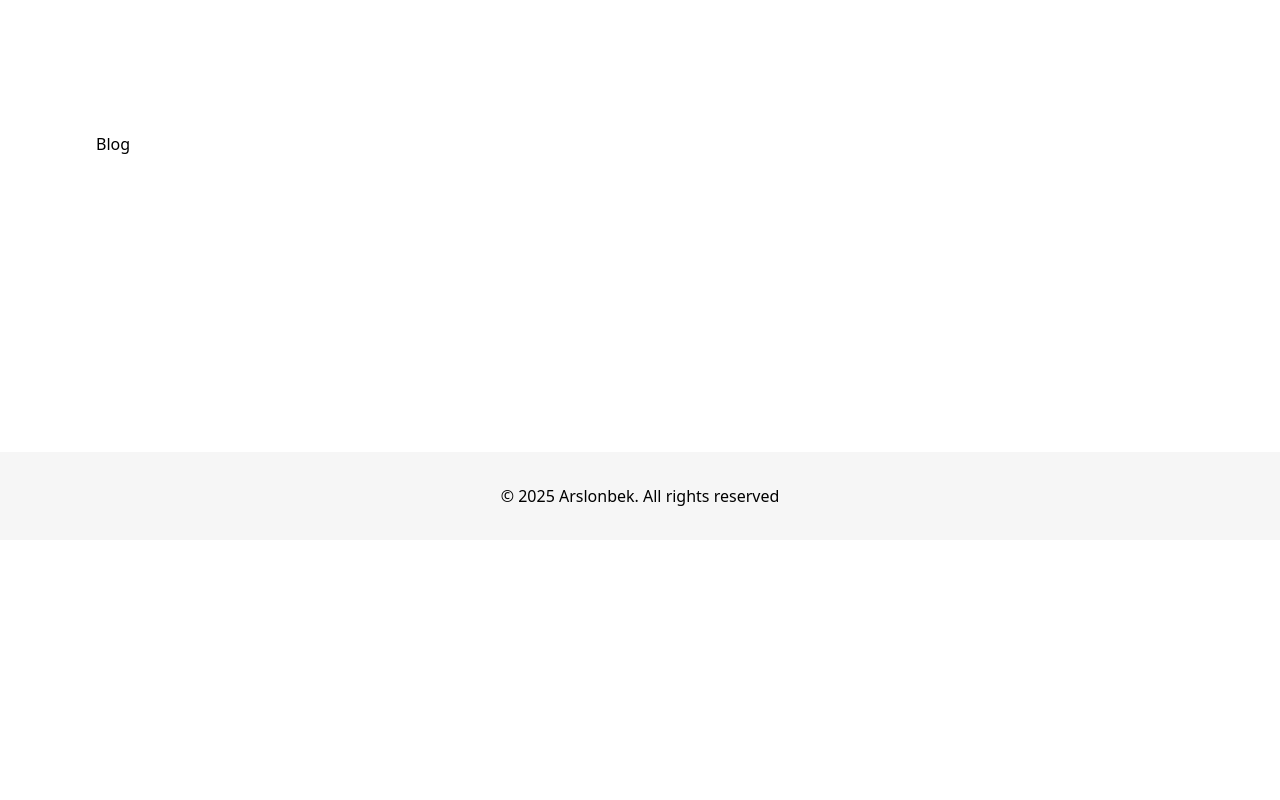
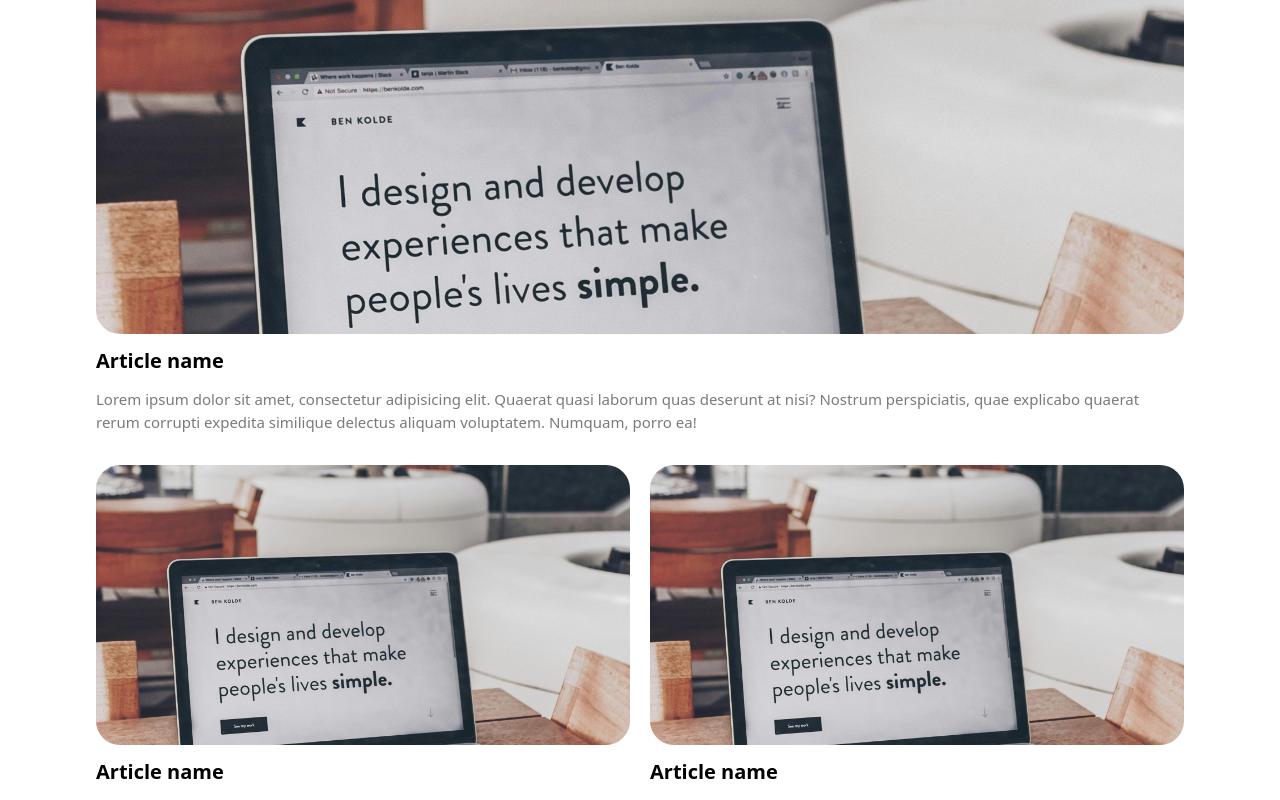
Before and after one commit to arslon1234/arslonbek, a Next.js app: page /blog in a window 1280 px wide. Shown: the part 260-1060 px from the top of the page. Before the commit the page ends 800 px from the top, so only its background shows below. Built offline with nearby package versions, Linux system fonts and the light colour scheme.

Commit message:
blog page done!

```diff
--- a/app/blog/page.tsx
+++ b/app/blog/page.tsx
@@ -1,10 +1,32 @@
 import React from 'react'
-
+import img from '@/assets/portfolio.jpg'
+import Image from 'next/image'
+import BlogCard from '@/components/card'
 const Blog = () => {
+  const articles = [
+    {img:img, name: "Article name", description: " Lorem ipsum dolor sit amet consectetur adipisicing elit. Natus ipsum totam, porro consequuntur cumque eum."},
+    {img:img, name: "Article name", description: " Lorem ipsum dolor sit amet consectetur adipisicing elit. Natus ipsum totam, porro consequuntur cumque eum."},
+    {img:img, name: "Article name", description: " Lorem ipsum dolor sit amet consectetur adipisicing elit. Natus ipsum totam, porro consequuntur cumque eum."},
+  ]
   return (
-    <>
-      <h1>Blog</h1>
-    </>
+    <article>
+      <h1 className="text-center text-[20px] font-bold my-4">Blog</h1>
+      <div className='flex flex-col gap-8'>
+      <div className='flex flex-col gap-3'>
+      <Image src={articles[0].img} alt='article' className='w-full h-[412px] object-cover rounded-3xl'/>
+      <h2 className='text-name_size font-bold'>Article name</h2>
+      <p className='text-desc_size text-desc_color'>Lorem ipsum dolor sit amet, consectetur adipisicing elit. Quaerat quasi laborum quas deserunt at nisi? Nostrum perspiciatis, quae explicabo quaerat rerum corrupti expedita similique delectus aliquam voluptatem. Numquam, porro ea!
+      </p>
+      </div>
+      <div className='flex gap-5'>
+        {
+          articles.splice(1).map((item,index)=>(
+            <BlogCard item={item} key={index}/>
+          ))
+        }
+      </div>
+      </div>
+    </article>
   )
 }
 
--- a/app/portfolio/page.tsx
+++ b/app/portfolio/page.tsx
@@ -21,8 +21,8 @@ const Page = () => {
   }
   return (
     <section>
-      <h1 className="text-center text-[20px] font-bold my-2">Portfolio</h1>
-      <div className="grid grid-cols-1 md:grid-cols-2 gap-5 p-5">
+      <h1 className="text-center text-[20px] font-bold my-4">Portfolio</h1>
+      <div className="grid grid-cols-1 md:grid-cols-2 gap-5">
       {users.map((user, index) => (
         <div
           key={index}
--- /dev/null
+++ b/components/card.tsx
@@ -0,0 +1,21 @@
+import Image, { StaticImageData } from "next/image"
+
+interface PropType {
+   item:{
+    name: string,
+    description: string,
+    img: StaticImageData
+   },
+   key: number
+}
+const BlogCard = ({item,key}:PropType) => {
+  return (
+    <section className="w-1/2 flex flex-col gap-3" key={key}>
+        <Image src={item.img} alt="blog-img" className="w-full h-[280px] rounded-3xl object-cover"/>
+        <h3 className="text-name_size font-bold">{item.name}</h3>
+        <span className="text-desc_size text-desc_color">{item.description}</span>
+    </section>
+  )
+}
+
+export default BlogCard
--- a/tailwind.config.ts
+++ b/tailwind.config.ts
@@ -11,11 +11,16 @@ const config: Config = {
       colors: {
         background: "var(--background)",
         foreground: "var(--foreground)",
-        main: "#1F8474"
+        main: "#1F8474",
+        desc_color: "#7A7A7A"
       },
       boxShadow: {
         custom: '0px 5px 12.4px 0px rgba(194, 194, 194, 0.47)',
       },
+      fontSize:{
+        name_size: "20px",
+        desc_size: "15px"
+      }
     },
   },
   plugins: [],
```
